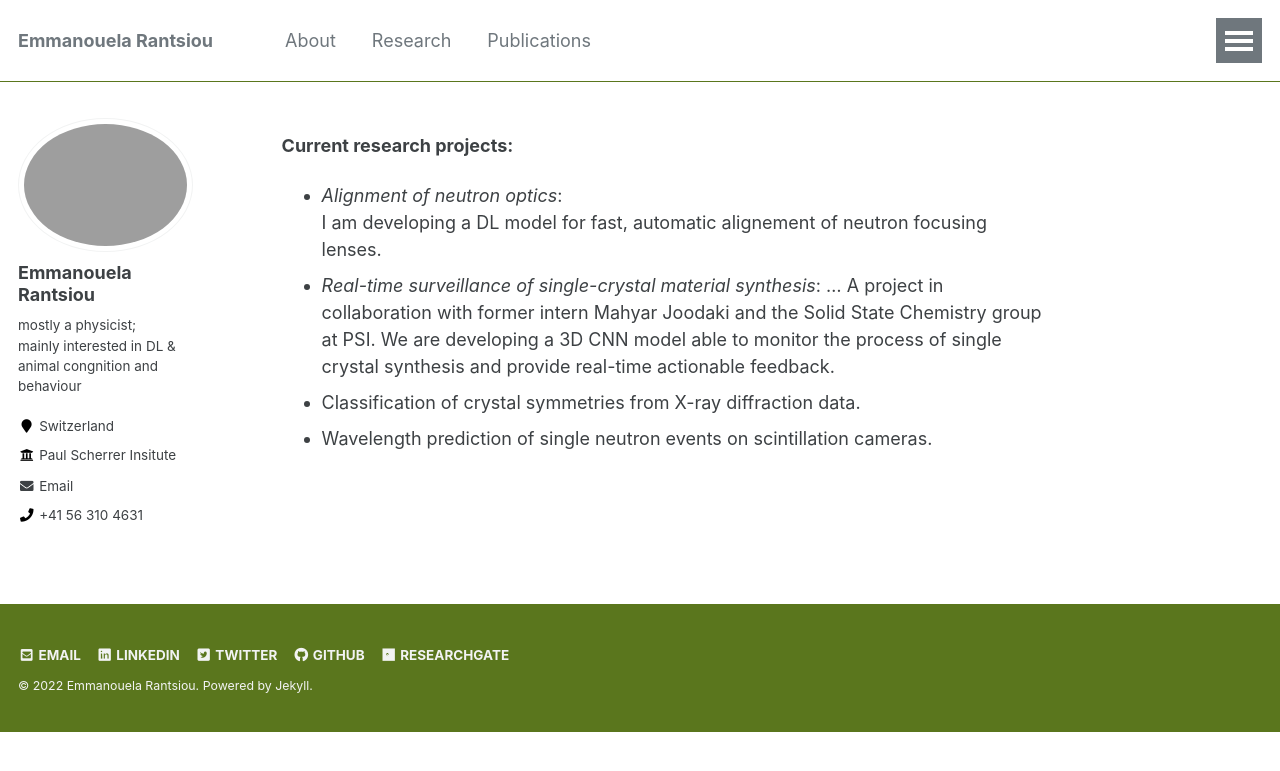
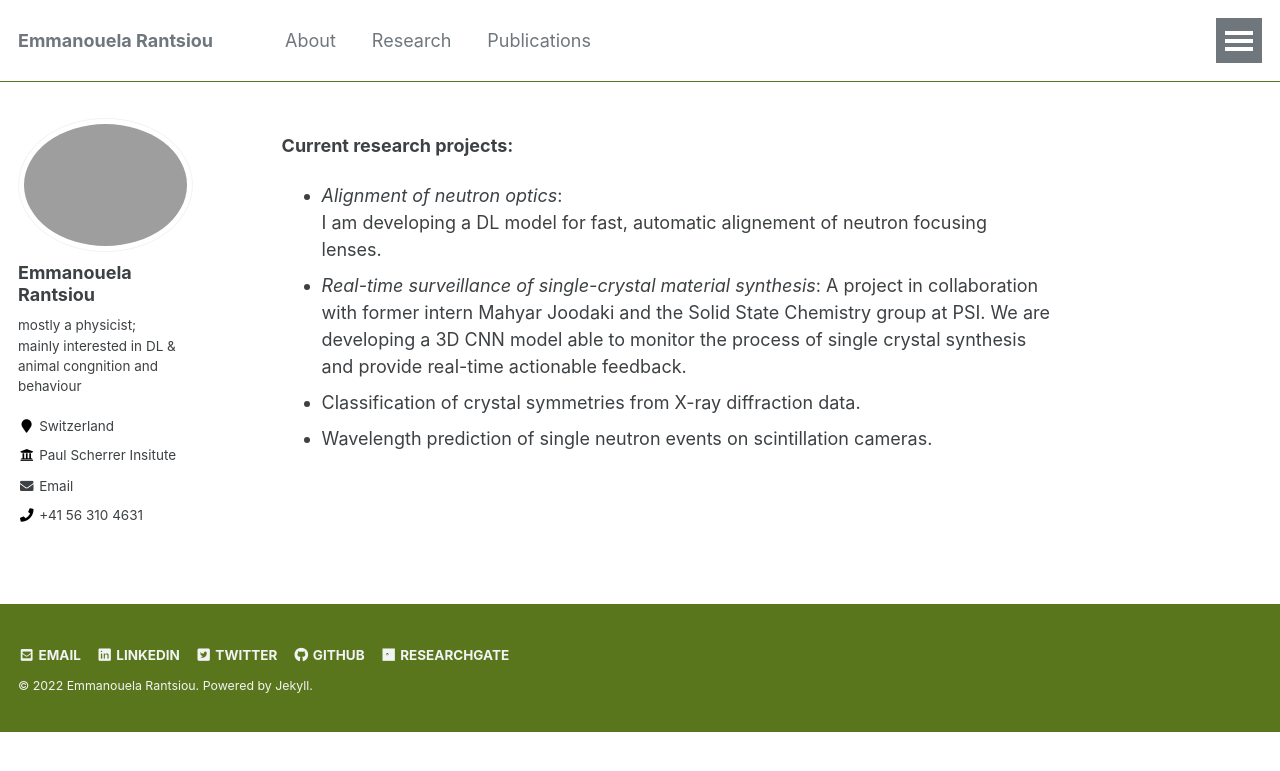
Before and after one commit to emmarant/emmarant.github.io, a Jekyll site: the page built from _pages/research.md, in a window 1280 px wide. Shown: the top 771 px of the page. Built offline with Jekyll 4.4.1, drawn with Linux system fonts in a browser that asks for light colours.

```diff
--- a/_pages/research.md
+++ b/_pages/research.md
@@ -10,7 +10,7 @@ author_profile: true
 **Current research projects:**
 
 - _Alignment of neutron optics_: <br> I am developing a DL model for fast, automatic alignement of neutron focusing lenses.
-- _Real-time surveillance of single-crystal material synthesis_: ...
+- _Real-time surveillance of single-crystal material synthesis_:
   A project in collaboration with former intern Mahyar Joodaki and the Solid State Chemistry group at PSI. We are developing a 3D CNN model able to  monitor     the process of single crystal synthesis and provide real-time actionable feedback.
 - Classification of crystal symmetries  from X-ray diffraction data.
 - Wavelength prediction of single neutron events on scintillation cameras.
```
